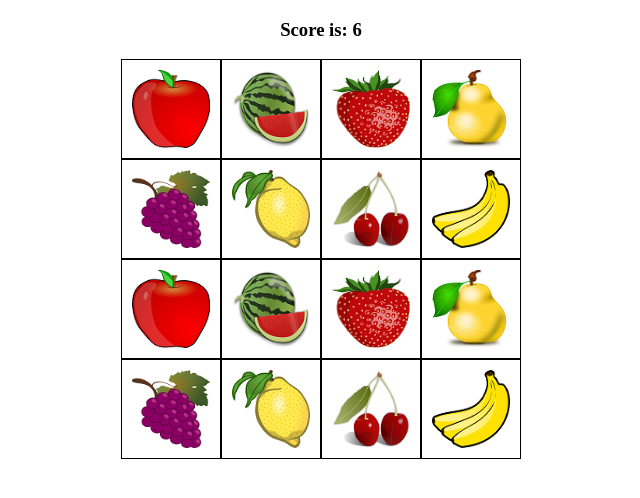
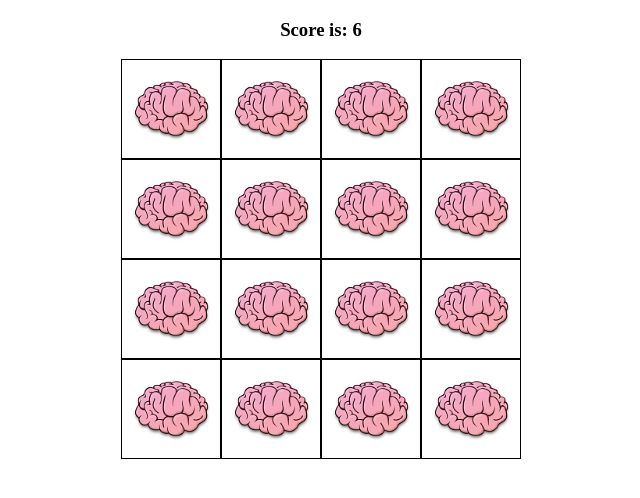
Before and after one commit to RDG83/memory-game, a plain HTML site: page index.html in a window 1280 px wide. Shown: the whole page, without its empty margins (319-959 px from the left). Drawn offline with Linux system fonts and the light colour scheme.

Commit message:
add game logic

```diff
--- a/index.html
+++ b/index.html
@@ -13,22 +13,6 @@
     <h3>Score is: <span id="score"></span></h3>
 
     <div class="grid-container">
-        <img class="grid-item" src="./images/apple.png" alt="">
-        <img class="grid-item" src="./images/watermelon.png" alt="">
-        <img class="grid-item" src="./images/strawberry.png" alt="">
-        <img class="grid-item" src="./images/pear.png" alt="">
-        <img class="grid-item" src="./images/grapes.png" alt="">
-        <img class="grid-item" src="./images/citron.png" alt="">
-        <img class="grid-item" src="./images/cherries.png" alt="">
-        <img class="grid-item" src="./images/bananas.png" alt="">
-        <img class="grid-item" src="./images/apple.png" alt="">
-        <img class="grid-item" src="./images/watermelon.png" alt="">
-        <img class="grid-item" src="./images/strawberry.png" alt="">
-        <img class="grid-item" src="./images/pear.png" alt="">
-        <img class="grid-item" src="./images/grapes.png" alt="">
-        <img class="grid-item" src="./images/citron.png" alt="">
-        <img class="grid-item" src="./images/cherries.png" alt="">
-        <img class="grid-item" src="./images/bananas.png" alt="">
     </div>
 
 
--- a/script.js
+++ b/script.js
@@ -1,2 +1,123 @@
 let score = document.getElementById("score");
 score.textContent = 6;
+
+const grid = document.querySelector(".grid-container");
+
+let cardArray = [
+    {
+        name: "apple",
+        img: "images/apple.png"
+    },
+    {
+        name: "apple",
+        img: "images/apple.png"
+    },
+    {
+        name: "bananas",
+        img: "images/bananas.png"
+    },
+    {
+        name: "bananas",
+        img: "images/bananas.png"
+    },
+    {
+        name: "cherries",
+        img: "images/cherries.png"
+    },
+    {
+        name: "cherries",
+        img: "images/cherries.png"
+    },
+    {
+        name: "citron",
+        img: "images/citron.png"
+    },
+    {
+        name: "citron",
+        img: "images/citron.png"
+    },
+    {
+        name: "grapes",
+        img: "images/grapes.png"
+    },
+    {
+        name: "grapes",
+        img: "images/grapes.png"
+    },
+    {
+        name: "pear",
+        img: "images/pear.png"
+    },
+    {
+        name: "pear",
+        img: "images/pear.png"
+    },
+    {
+        name: "strawberry",
+        img: "images/strawberry.png"
+    },
+    {
+        name: "strawberry",
+        img: "images/strawberry.png"
+    },
+    {
+        name: "watermelon",
+        img: "images/watermelon.png"
+    },
+    {
+        name: "watermelon",
+        img: "images/watermelon.png"
+    }
+];
+
+let chosenCards = [];
+let chosenCardsId = [];
+let matches = [];
+
+function checkMatch() {
+    let cards = document.querySelectorAll('img');
+    let optionOne = chosenCardsId[0];
+    let optionTwo = chosenCardsId[1];
+
+    if (chosenCards[0] === chosenCards[1]) {
+        cards[optionOne].setAttribute('src', 'images/white_tile.png')
+
+        cards[optionTwo].setAttribute('src', 'images/white_tile.png')
+        matches.push(chosenCards);
+        console.log("matches", matches)
+        if (matches.length === cardArray.length / 2) {
+            score.textContent = "You have guessed all and completed the game"
+        }
+    } else {
+        cards[optionOne].setAttribute('src', 'images/background.png')
+
+        cards[optionTwo].setAttribute('src', 'images/background.png')
+    }
+    chosenCards = [];
+    chosenCardsId = [];
+}
+
+function startGame() {
+    for (let i = 0; i < cardArray.length; i++) {
+        var card = document.createElement('img');
+        card.setAttribute('src', 'images/background.png');
+        card.setAttribute('data-id', i);
+        card.addEventListener('click', flipcard);
+        grid.appendChild(card);
+    }
+}
+
+function flipcard() {
+    let cardId = this.getAttribute('data-id');
+
+    chosenCards.push(cardArray[cardId].name);
+    chosenCardsId.push(cardId);
+    this.setAttribute('src', cardArray[cardId].img);
+    console.log(chosenCards);
+    console.log(chosenCardsId);
+    if (chosenCards.length === 2) {
+        setTimeout(checkMatch, 500);
+    }
+}
+
+startGame();
```
